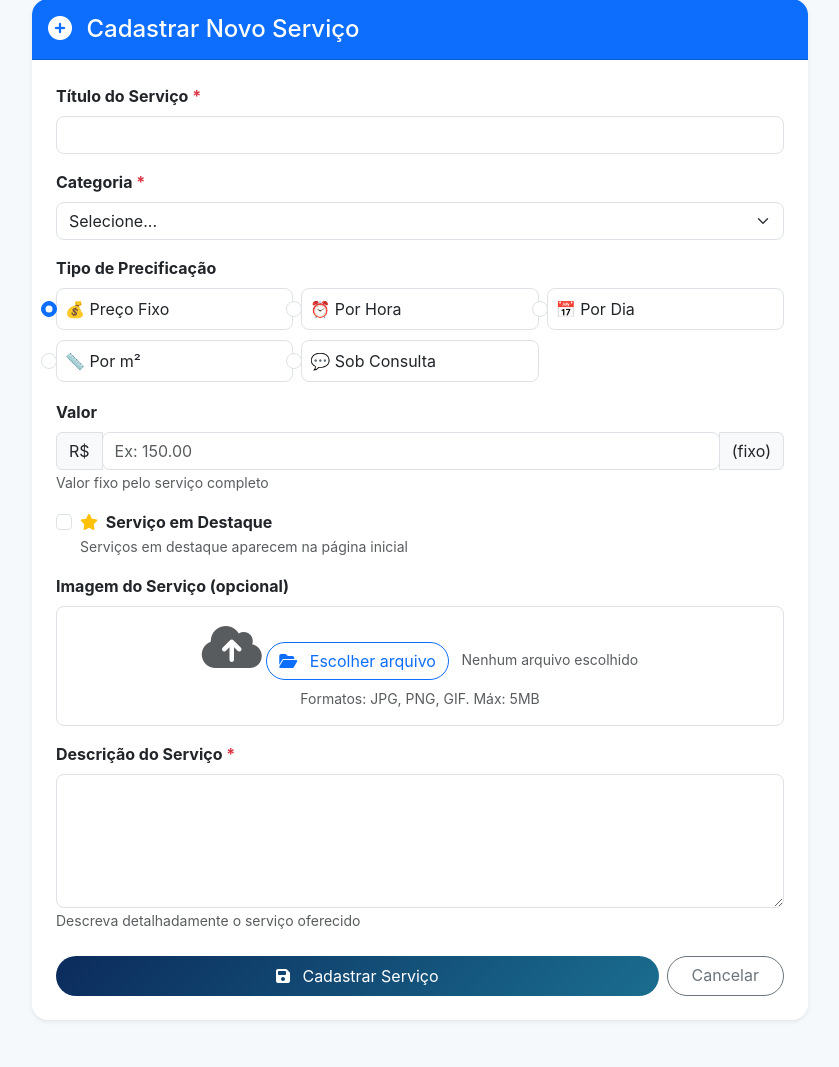
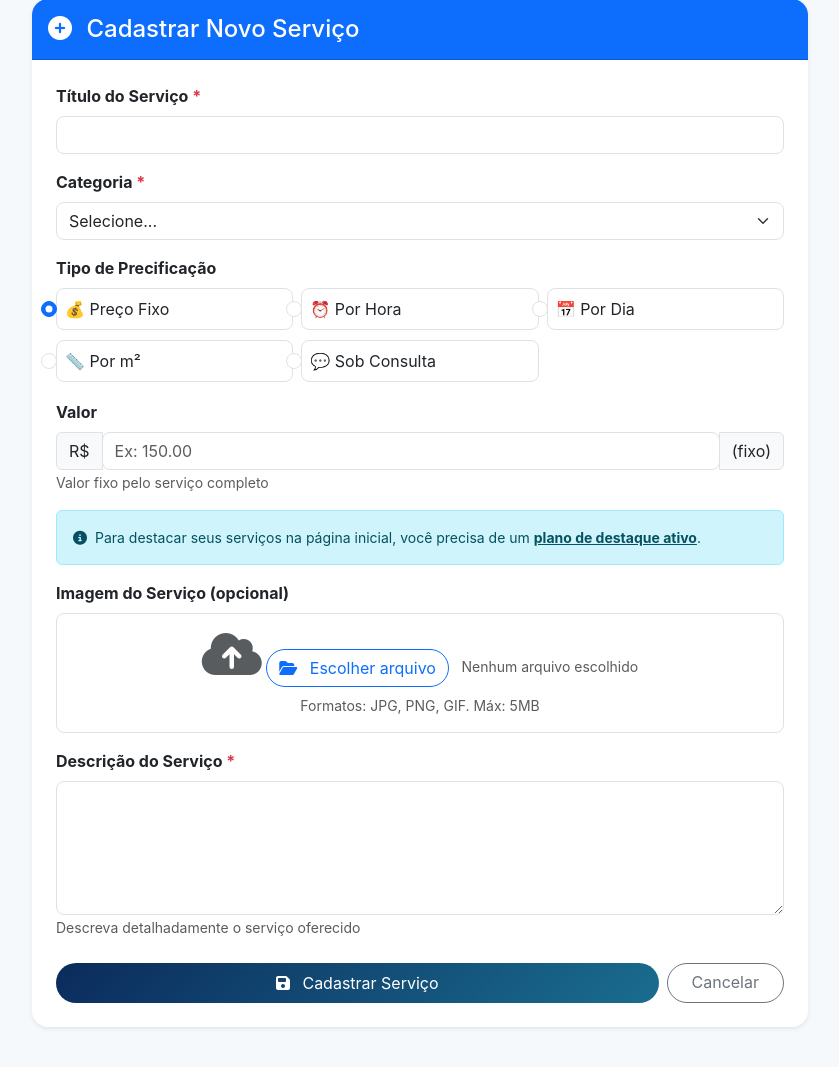
Before and after one commit to lordumungus-code/Hiring_Scope_TG2, a Flask app: page /servico/cadastro in a window 1280 px wide. Shown: the part 115-1182 px from the top of the page, without its empty margins (220-1059 px from the left). Run offline with Flask 3, Linux system fonts and the light colour scheme; a user stored in the database is signed in; data comes from the database, SQL or seed files in the repository; parts of the project's set-up code (start-up, migrations or seed data) failed here and were passed over; some libraries are stand-ins or nearby versions.

Commit message:
cadastro pago

```diff
--- a/routes/servico_routes.py
+++ b/routes/servico_routes.py
@@ -1,12 +1,44 @@
 from flask import Blueprint, render_template, request, redirect, url_for, flash
 from flask_login import login_required, current_user
 from extensions import db
-from models import Servico, Usuario, Solicitacao
+from models import Servico, Usuario, Solicitacao, Assinatura
 from sqlalchemy import or_, func
 import base64
 from datetime import datetime, timedelta
 
 servico_bp = Blueprint('servico', __name__, url_prefix='/servico')
+
+
+# ============================================
+# FUNÇÕES AUXILIARES
+# ============================================
+
+def get_assinatura_ativa(prestador_id):
+    """Retorna a assinatura ativa do prestador, ou None"""
+    return Assinatura.query.filter_by(
+        prestador_id=prestador_id,
+        status='ativa'
+    ).first()
+
+
+def get_limite_destaques(assinatura):
+    """Retorna o limite de destaques conforme o plano"""
+    if not assinatura:
+        return 0
+    return 1 if assinatura.plano == 'basico' else 3
+
+
+def get_total_destaques(prestador_id, ignorar_servico_id=None):
+    """Conta quantos serviços em destaque o prestador já tem"""
+    query = Servico.query.filter_by(prestador_id=prestador_id, destaque=True)
+    if ignorar_servico_id:
+        query = query.filter(Servico.id != ignorar_servico_id)
+    return query.count()
+
+
+# ============================================
+# ROTAS DE SERVIÇOS
+# ============================================
 
 @servico_bp.route('/cadastro', methods=['GET', 'POST'])
 @login_required
@@ -15,14 +47,32 @@ def cadastro():
         flash('Apenas prestadores podem cadastrar serviços', 'danger')
         return redirect(url_for('main.index'))
 
+    # Verifica a assinatura ativa e os destaques atuais
+    assinatura_ativa = get_assinatura_ativa(current_user.id)
+    servicos_em_destaque = Servico.query.filter_by(
+        prestador_id=current_user.id,
+        destaque=True
+    ).all()
+    limite_plano = get_limite_destaques(assinatura_ativa)
+
     if request.method == 'POST':
         titulo = request.form.get('titulo')
         descricao = request.form.get('descricao')
         categoria = request.form.get('categoria')
         tipo_preco = request.form.get('tipo_preco', 'fixo')
         preco = request.form.get('preco')
-        destaque = request.form.get('destaque') == 'on'
+        quer_destaque = request.form.get('destaque') == 'on'
 
+        # === VALIDAÇÃO DE DESTAQUE NO BACKEND ===
+        if quer_destaque:
+            if not assinatura_ativa:
+                flash('Você precisa de um plano de destaque para destacar serviços.', 'warning')
+                quer_destaque = False
+            elif len(servicos_em_destaque) >= limite_plano:
+                flash(f'Você já atingiu o limite de {limite_plano} destaque(s) do plano {assinatura_ativa.plano.capitalize()}.', 'warning')
+                quer_destaque = False
+
+        # Processa a imagem
         imagem_base64 = None
         if 'imagem' in request.files:
             file = request.files['imagem']
@@ -30,6 +80,7 @@ def cadastro():
                 file_data = file.read()
                 imagem_base64 = base64.b64encode(file_data).decode('utf-8')
 
+        # Cria o serviço
         novo_servico = Servico(
             prestador_id=current_user.id,
             titulo=titulo,
@@ -38,17 +89,33 @@ def cadastro():
             tipo_preco=tipo_preco,
             preco=float(preco) if preco and tipo_preco != 'consulta' else None,
             imagem_base64=imagem_base64,
-            destaque=destaque,
+            destaque=quer_destaque,
             data_postagem=datetime.utcnow()
         )
+
+        # Se foi destacado com sucesso, marca como destaque pago também
+        if quer_destaque:
+            novo_servico.destaque_pago = True
+            novo_servico.plano_destaque = assinatura_ativa.plano
+            if assinatura_ativa.data_fim:
+                novo_servico.destaque_data_fim = assinatura_ativa.data_fim
 
         db.session.add(novo_servico)
         db.session.commit()
 
-        flash('Serviço cadastrado com sucesso!', 'success')
+        if quer_destaque:
+            flash('Serviço cadastrado e destacado com sucesso!', 'success')
+        else:
+            flash('Serviço cadastrado com sucesso!', 'success')
+
         return redirect(url_for('servico.meus_servicos'))
 
-    return render_template('cadastro_servico.html')
+    # GET: renderiza o template passando as variáveis necessárias
+    return render_template(
+        'cadastro_servico.html',
+        assinatura_ativa=assinatura_ativa,
+        servicos_em_destaque=servicos_em_destaque
+    )
 
 
 @servico_bp.route('/meus-servicos')
@@ -104,6 +171,11 @@ def editar(id):
         flash('Você não tem permissão para editar este serviço', 'danger')
         return redirect(url_for('servico.detalhe', id=id))
 
+    # Verifica assinatura (ignorando o próprio serviço na contagem)
+    assinatura_ativa = get_assinatura_ativa(current_user.id)
+    limite_plano = get_limite_destaques(assinatura_ativa)
+    total_destaques_outros = get_total_destaques(current_user.id, ignorar_servico_id=id)
+
     if request.method == 'POST':
         servico.titulo = request.form.get('titulo')
         servico.descricao = request.form.get('descricao')
@@ -116,8 +188,20 @@ def editar(id):
         else:
             servico.preco = None
 
-        servico.destaque = request.form.get('destaque') == 'on'
+        # === VALIDAÇÃO DE DESTAQUE NO BACKEND ===
+        quer_destaque = request.form.get('destaque') == 'on'
 
+        if quer_destaque:
+            if not assinatura_ativa:
+                flash('Você precisa de um plano de destaque para destacar serviços.', 'warning')
+                quer_destaque = False
+            elif total_destaques_outros >= limite_plano:
+                flash(f'Você já atingiu o limite de {limite_plano} destaque(s) do plano {assinatura_ativa.plano.capitalize()}.', 'warning')
+                quer_destaque = False
+
+        servico.destaque = quer_destaque
+
+        # Lógica de destaque pago (mantida como estava)
         destaque_pago = request.form.get('destaque_pago') == 'on'
         if destaque_pago and not servico.destaque_pago:
             servico.destaque_pago = True
@@ -141,7 +225,17 @@ def editar(id):
         flash('Serviço atualizado com sucesso!', 'success')
         return redirect(url_for('servico.detalhe', id=servico.id))
 
-    return render_template('editar_servico.html', servico=servico, now=datetime.utcnow())
+    # GET: renderiza o template passando as variáveis necessárias
+    return render_template(
+        'editar_servico.html',
+        servico=servico,
+        now=datetime.utcnow(),
+        assinatura_ativa=assinatura_ativa,
+        servicos_em_destaque=Servico.query.filter_by(
+            prestador_id=current_user.id,
+            destaque=True
+        ).all()
+    )
 
 
 @servico_bp.route('/solicitar/<int:servico_id>', methods=['POST'])
@@ -187,10 +281,6 @@ def planos_destaque():
     return render_template('servico/planos_destaque.html')
 
 
-# ============================================
-# REDIRECIONAMENTO PARA ASSINATURA (APENAS UMA VEZ!)
-# ============================================
-
 @servico_bp.route('/assinar/<plano>')
 @login_required
 def assinar_plano(plano):
--- a/templates/cadastro_servico.html
+++ b/templates/cadastro_servico.html
@@ -1,6 +1,6 @@
 {% extends "base.html" %}
 
-{% block title %}Cadastrar Serviço - PrestaServiços{% endblock %}
+{% block title %}Cadastrar Serviço - HiringScope{% endblock %}
 
 {% block content %}
 <div class="container mt-4" style="max-width: 800px;">
@@ -85,16 +85,39 @@
                     <small class="text-muted" id="descricaoPreco">Deixe em branco se for "preço sob consulta"</small>
                 </div>
 
-                <!-- Destaque -->
+                <!-- ============================================ -->
+                <!-- DESTAQUE (CORRIGIDO COM VERIFICAÇÃO) -->
+                <!-- ============================================ -->
                 <div class="mb-3">
+                    {% if assinatura_ativa %}
+                        {% set total_destaques = servicos_em_destaque|length %}
+                        {% set limite_plano = 1 if assinatura_ativa.plano == 'basico' else 3 %}
+
+                        {% if total_destaques < limite_plano %}
                             <div class="form-check">
                                 <input class="form-check-input" type="checkbox" name="destaque" id="destaqueCheck">
                                 <label class="form-check-label fw-bold" for="destaqueCheck">
                                     <i class="fas fa-star text-warning me-1"></i> Serviço em Destaque
                                 </label>
                                 <br>
-                        <small class="text-muted">Serviços em destaque aparecem na página inicial</small>
+                                <small class="text-success">
+                                    <i class="fas fa-check-circle me-1"></i>
+                                    Você tem {{ limite_plano - total_destaques }} de {{ limite_plano }} vagas de destaque disponíveis no plano {{ assinatura_ativa.plano|capitalize }}
+                                </small>
                             </div>
+                        {% else %}
+                            <div class="alert alert-warning small mb-0">
+                                <i class="fas fa-exclamation-triangle me-1"></i>
+                                Você já atingiu o limite de {{ limite_plano }} serviço(s) em destaque do plano {{ assinatura_ativa.plano|capitalize }}.
+                                <a href="{{ url_for('assinatura.checkout', plano='pro') }}" class="alert-link">Faça upgrade para o Pro</a> para destacar mais serviços.
+                            </div>
+                        {% endif %}
+                    {% else %}
+                        <div class="alert alert-info small mb-0">
+                            <i class="fas fa-info-circle me-1"></i>
+                            Para destacar seus serviços na página inicial, você precisa de um <a href="{{ url_for('servico.planos_destaque') }}" class="alert-link">plano de destaque ativo</a>.
+                        </div>
+                    {% endif %}
                 </div>
 
                 <!-- Imagem -->
```
Lines whose indentation alone changed are shown as unchanged.
